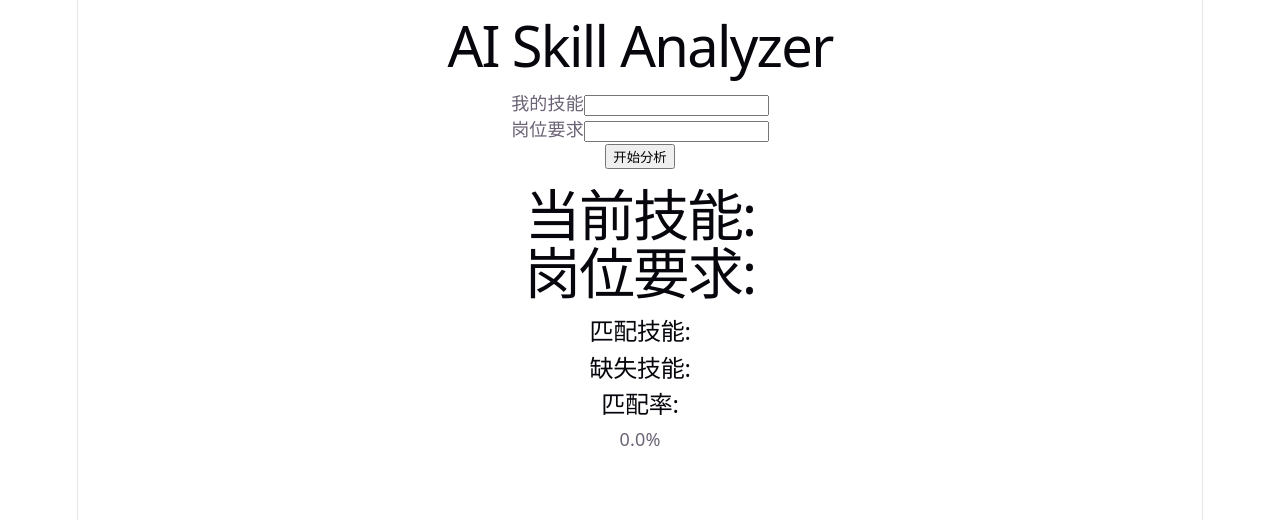
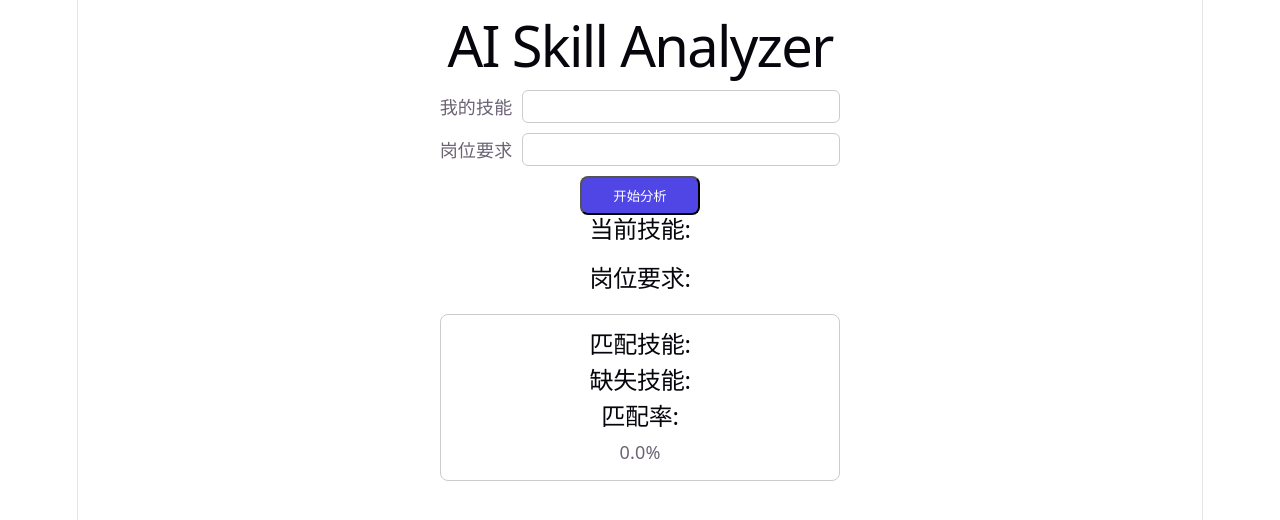
Before and after one commit to PurL0ve/ai_analyzer_frontend, a React (Vite) app: page / in a window 1280 px wide. Shown: the top 520 px of the page. Built offline with nearby package versions, Linux system fonts and the light colour scheme.

Commit message:
feat: improve frontend UI and result component

```diff
--- /dev/null
+++ b/src/AnalysisResult.jsx
@@ -0,0 +1,21 @@
+function AnalysisResult(props){
+  const result = props.result
+  return (
+    <div className = "result-box">
+      <h2>匹配技能:</h2>
+      {
+      result.matched.map((skill)=><p key ={skill}>{skill}</p>)
+      }
+      <h2>缺失技能:</h2>
+      {
+      result.missing.map((skill)=><p key = {skill}>{skill}</p>)
+      }
+      <h2>匹配率:</h2>
+      {
+      (result.rate * 100).toFixed(1)
+      }%
+      </div>
+  )
+}
+
+export default AnalysisResult
--- a/src/App.css
+++ b/src/App.css
@@ -1,4 +1,4 @@
-.counter {
+/* .counter {
   font-size: 16px;
   padding: 5px 10px;
   border-radius: 5px;
@@ -181,4 +181,54 @@
     right: 0;
     border-right-color: var(--border);
   }
+} */
+
+.page-title{
+  text-align:center;
 }
+
+input{
+  width:300px;
+  border:1px solid #ccc;
+  padding:8px;
+  border-radius:6px;
+}
+input:focus{
+  border-color:blue;
+}
+
+label{
+  margin-right:10px;
+}
+
+.input-row{
+  margin-bottom:10px;
+  display:flex;
+  align-items:center;
+}
+
+.analyze-button{
+  width:120px;
+  padding:8px 16px;
+  border-radius:8px;
+  background-color:#4f46e5;
+  color:white;
+  cursor:pointer;
+}
+
+
+.result-box{
+  border:1px solid #ccc;
+  padding:15px;
+  border-radius:8px;
+  margin-top:20px;
+}
+
+.error-message{
+  color:red;
+}
+
+.container{
+  max-width:600px;
+  margin:0 auto;
+}
--- a/src/App.jsx
+++ b/src/App.jsx
@@ -1,5 +1,6 @@
 import './App.css'
 import { useState } from 'react'
+import AnalysisResult from './AnalysisResult'
 function App() {
   const [skills,setSkills] = useState("")
   const [requiredSkills,setRequiredSkills] = useState("")
@@ -9,25 +10,27 @@ function App() {
     rate:0
   })
   const [error,setError]=useState("")
+  const [loading,setLoading]=useState(false)
   return (
-    <div>
-      <h1>AI Skill Analyzer</h1>
-      <div>
+    <div className = "container">
+      <h1 className = "page-title">AI Skill Analyzer</h1>
+      <div className = "input-row">
       <label>我的技能</label>
       <input
       onChange = {(event)=>setSkills(event.target.value)}
       />
       </div>
-      <div>
+      <div className = "input-row">
       <label>岗位要求</label>
       <input
       onChange = {(event) => setRequiredSkills(event.target.value)}
       />
       </div>
-      <button onClick={async() => {
+      <button className = "analyze-button" onClick={async() => {
+        setLoading(true)
         const data = {
-          user_skills: skills.split(","),
-          required_skills: requiredSkills.split(",")
+          user_skills: (skills.split(",").map(skill=>skill.trim())).filter((skill)=>skill !== ""),
+          required_skills: (requiredSkills.split(",").map(skill=>skill.trim())).filter((skill)=>skill !== "")
         }
         setError("")
         try{
@@ -43,30 +46,22 @@ function App() {
           throw new Error(`HTTP${response.status}`)
         }
         const responseData = await response.json()
-        setResult(responseData)}
+        setResult(responseData)
+        setLoading(false)}
         catch(error){
           setError("分析请求失败，请稍后重试")
+          setLoading(false)
         }
+
       }
     }
-        >开始分析</button>
-      <h1>当前技能:</h1>
-      <h1>{skills}</h1>
-      <h1>岗位要求:</h1>
-      <h1>{requiredSkills}</h1>
-      <h2>匹配技能:</h2>
-      {
-        result.matched.map((skill)=><p key={skill}>{skill}</p>)
-      }
-      <h2>缺失技能:</h2>
-      {
-        result.missing.map((skill)=><p key={skill}>{skill}</p>)
-      }
-      <h2>匹配率:</h2>
-      {
-        (result.rate*100).toFixed(1)
-      }%
-      <p>{error}</p>
+        disabled={loading}>{loading ? "分析中..." : "开始分析"}</button>
+      <h2>当前技能:</h2>
+      <h3>{skills}</h3>
+      <h2>岗位要求:</h2>
+      <h3>{requiredSkills}</h3>
+      <AnalysisResult result={result} />
+      <p className = "error-message">{error}</p>
     </div>
 
   )
```
